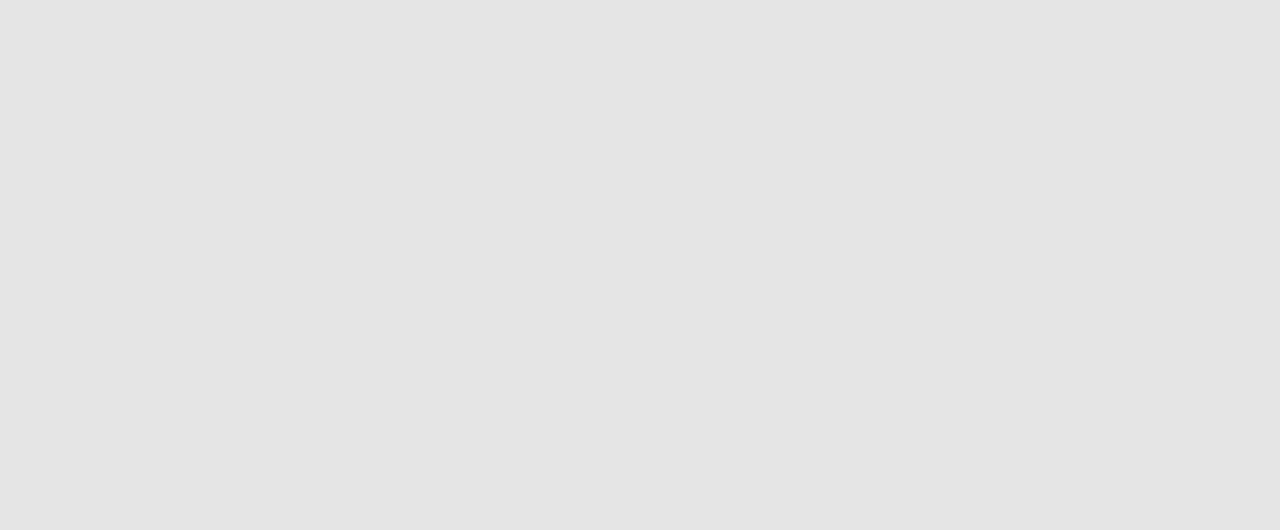
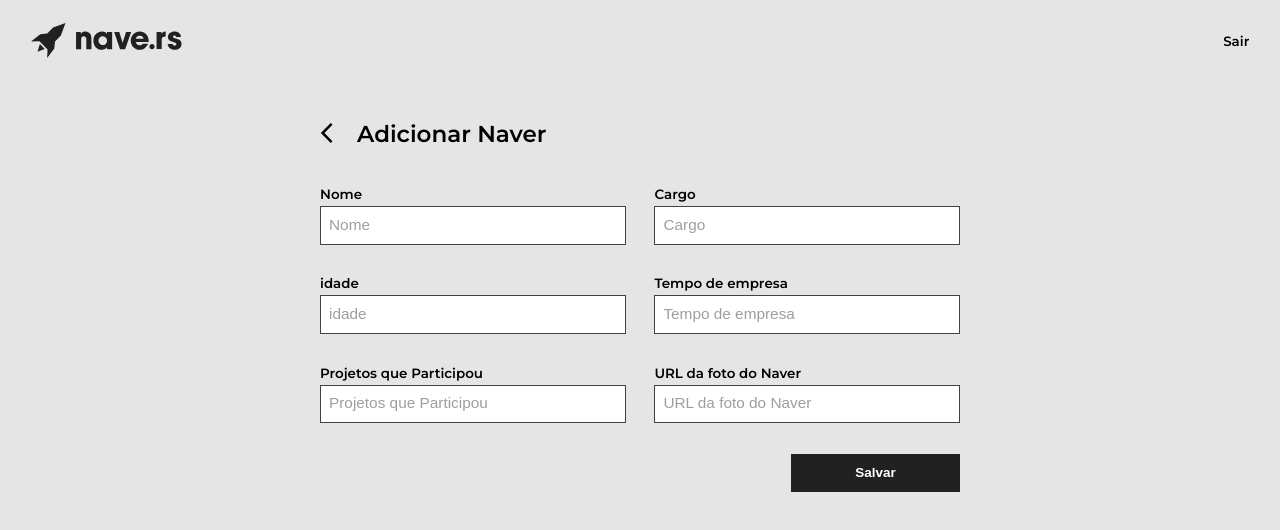
Before and after one commit to carloshrf/navedex, a React (Create React App) app: page /add-naver in a window 1280 px wide. Shown: the top 530 px of the page. Built offline with nearby package versions, Linux system fonts and the light colour scheme.

Commit message:
(visual) Tela adicionar navers completa

```diff
--- a/src/components/Input/index.js
+++ b/src/components/Input/index.js
@@ -2,7 +2,7 @@ import React from 'react';
 
 import './styles.css';
 
-function Index({ label, type, placeholder, ...rest}) {
+function Index({ label, type="text", placeholder, ...rest}) {
   return (
     <div className="input-block">
       <label>{label}</label>
--- a/src/components/Input/styles.css
+++ b/src/components/Input/styles.css
@@ -1,4 +1,9 @@
 .input-block {
+  font-size: 1.4rem;
+}
+
+.input-block label {
+  font-weight: 600;
   font-size: 1.4rem;
 }
 
--- a/src/components/Naver/styles.css
+++ b/src/components/Naver/styles.css
@@ -13,6 +13,7 @@
   font-size: 1.6rem;
 
   line-height: 3rem;
+  margin-bottom: 0.5rem;
 }
 
 .delete-btn, .edit-btn {
--- /dev/null
+++ b/src/pages/AddNaver/index.js
@@ -0,0 +1,35 @@
+import React from 'react';
+
+import Header from '../../components/Header';
+import Input from '../../components/Input';
+import Button from '../../components/Button';
+
+import backIcon from '../../assets/images/back-icon.svg';
+
+import './styles.css';
+
+function AddNaver() {
+  return (
+    <div className="add-naver-container">
+      <Header />
+      <main className="main-add-naver">
+        <div className="add-naver-title">
+          <a href="/"><img src={backIcon} alt="voltar"/></a>
+          <span>Adicionar Naver</span>
+        </div>
+
+        <form className="add-naver-form">
+          <Input className="grid-1 name" placeholder="Nome" label="Nome"/>
+          <Input className="grid-2 office" placeholder="Cargo" label="Cargo"/>
+          <Input className="grid-1 age" placeholder="idade" label="idade"/>
+          <Input className="grid-2 time" placeholder="Tempo de empresa" label="Tempo de empresa"/>
+          <Input className="grid-1 projects" placeholder="Projetos que Participou" label="Projetos que Participou"/>
+          <Input className="grid-2 photo" placeholder="URL da foto do Naver" label="URL da foto do Naver"/>
+          <Button label="Salvar" className="submit" />
+        </form>
+      </main>
+    </div>
+  );
+}
+
+export default AddNaver;
--- /dev/null
+++ b/src/pages/AddNaver/styles.css
@@ -0,0 +1,36 @@
+.main-add-naver {
+  padding: 0 25%;
+}
+
+.add-naver-title {
+  display: flex;
+
+  align-items: center;
+  margin-bottom: 4rem;
+}
+
+.add-naver-title span {
+  margin-left: 2.5rem;
+
+  font-weight: 600;
+  font-size: 2.4rem;
+}
+
+.add-naver-form {
+  display: grid;
+
+  grid-template-rows: repeat(4, 1fr);
+  grid-template-columns: 1fr 1fr;
+  column-gap: 3rem;
+  grid-template-areas:
+    ". ."
+    ". ."
+    ". ."
+    ". button"
+  ;
+}
+
+.add-naver-form button {
+  grid-area: button;
+  justify-self: end;
+}
--- a/src/pages/Home/styles.css
+++ b/src/pages/Home/styles.css
@@ -24,7 +24,6 @@
   display: flex;
   flex: 1;
 
-
   justify-content: space-between;
   justify-items: center;
 
--- a/src/routes.js
+++ b/src/routes.js
@@ -4,12 +4,14 @@ import { BrowserRouter, Route } from 'react-router-dom';
 
 import Login from './pages/Login';
 import Home from './pages/Home';
+import AddNaver from './pages/AddNaver';
 
 function Routes() {
   return (
     <BrowserRouter>
       <Route path="/" component={Home} exact />
       <Route path="/login" component={Login} />
+      <Route path="/add-naver" component={AddNaver} />
     </BrowserRouter>
   );
 }
```
Also changed, not shown: src/assets/images/back-icon.svg (added).
